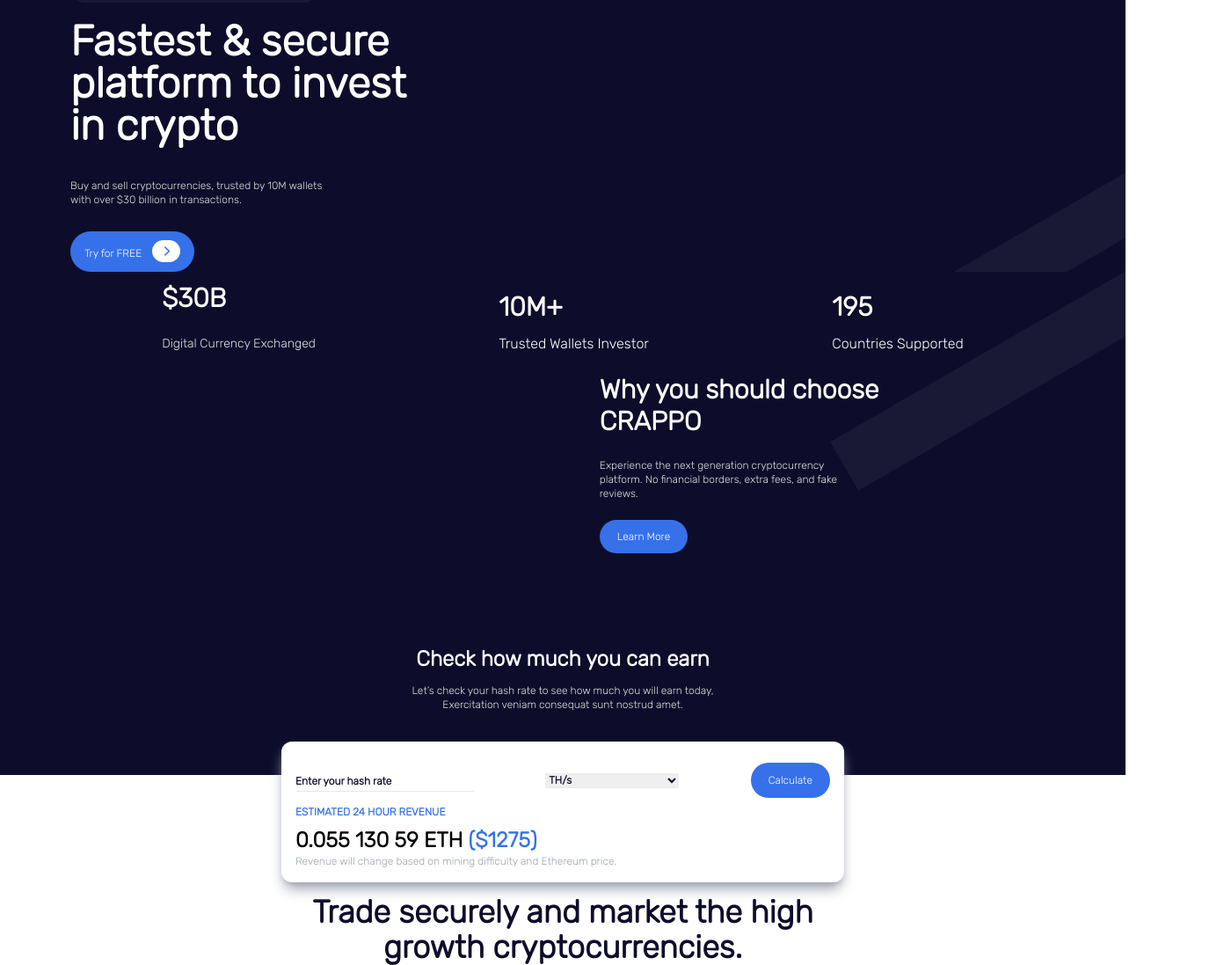
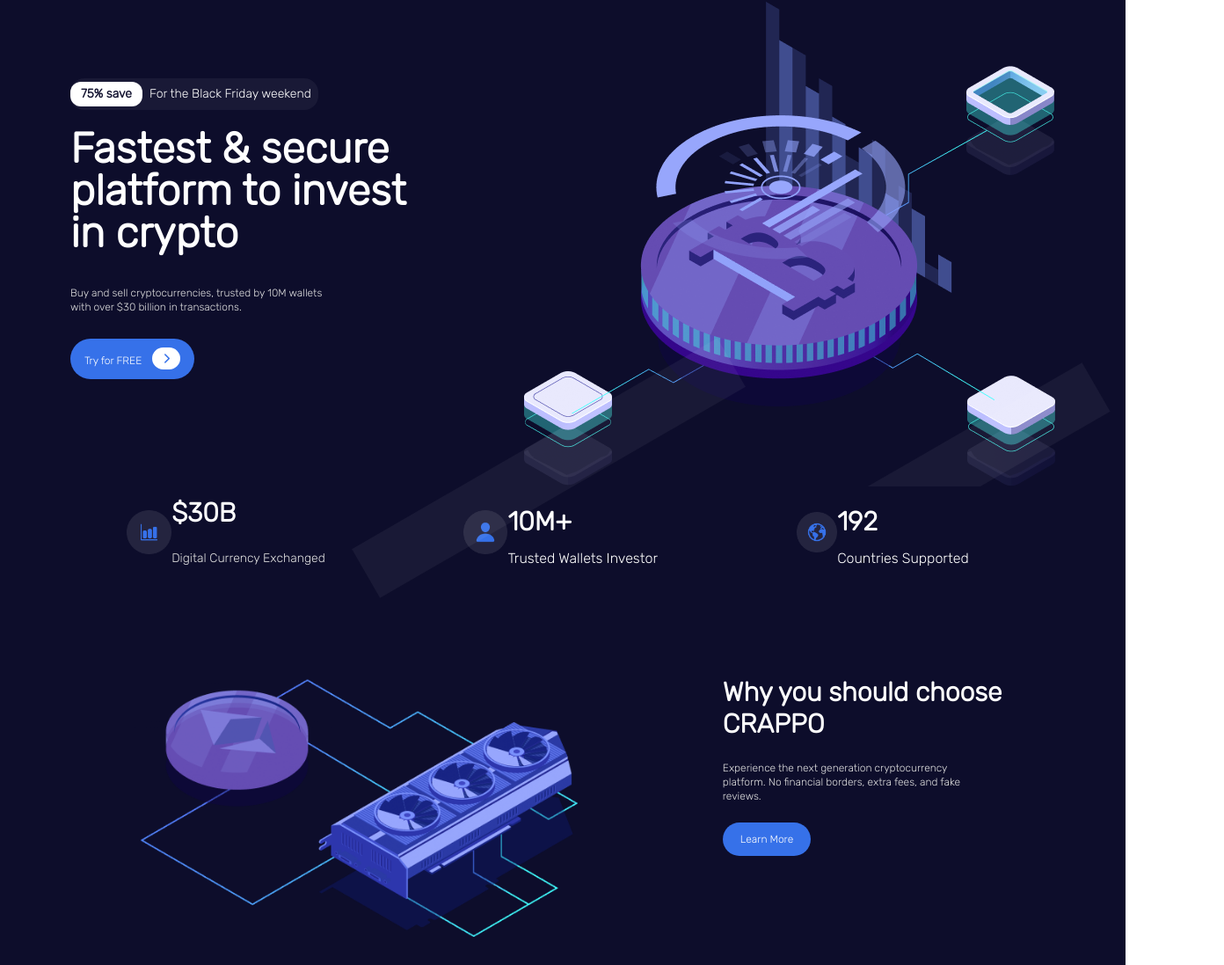
Before and after one commit to onifadjosh/Crypto-webpage, a website: page index.html in a window 1280 px wide. Shown: the part 93-1190 px from the top of the page at 88% size, 1392 px wide, since content can reach past the window. Drawn offline with nearby package versions, Linux system fonts and the light colour scheme; files that its build step writes are made by us from their sources; the site is published under a folder, as on GitHub Pages, so addresses that start at the root find nothing.

Commit message:
changing directories

```diff
--- a/index.html
+++ b/index.html
@@ -65,7 +65,7 @@
 
 
             <div class="relative">
-                <img src="/images/Illustration1.png"  alt="" srcset="" class="md:block">
+                <img src="images/Illustration1.png"  alt="" srcset="" class="md:block">
                 <div class=" image-extension hidden lg:block bg-faded-white top-2/4 absolute z-30 "></div>
                 <div class=" image-extension2 hidden lg:block bg-faded-white top-2/4 absolute  "></div>
             </div>
@@ -80,7 +80,7 @@
         <div class="flex  flex-col md:flex-row justify-around">
             <div class="flex items-center justify-start">
 
-                <img src="/images/Icon1.png" class="max-w-[20%]" alt="" srcset="">
+                <img src="images/Icon1.png" class="max-w-[20%]" alt="" srcset="">
                 <div>
 
                     <Span class="text-lg font-semibold lg:text-3xl lg:font-black py-3 flex">$<h1 id="count1" >30</h1>B</Span>
@@ -90,7 +90,7 @@
 
             <div class="flex items-center justify-start">
 
-                <img src="/images/Icon2.png" class="max-w-[20%]" alt="" srcset="">
+                <img src="images/Icon2.png" class="max-w-[20%]" alt="" srcset="">
                 <div>
 
                    <Span class="text-lg font-semibold lg:text-3xl lg:font-black py-3 flex"><h1 id="count2" >10</h1>M+</Span>
@@ -100,7 +100,7 @@
 
             <div class="flex items-center justify-start">
 
-                <img src="/images/Icon3.png" class="max-w-[20%]" alt="" srcset="">
+                <img src="images/Icon3.png" class="max-w-[20%]" alt="" srcset="">
                 <div>
 
                     <h1 id="count3" class="text-lg font-semibold lg:text-3xl lg:font-black py-3">195</h1>
@@ -110,7 +110,7 @@
         </div>
 
         <div class="flex items-center flex-wrap justify-around pb-28 ">
-            <img src="/images/Illustration2.png" class=" max-w-[100%]  md:max-w-[50%]"  alt="" srcset="">
+            <img src="images/Illustration2.png" class=" max-w-[100%]  md:max-w-[50%]"  alt="" srcset="">
             <div >
                 <h1 class="text-lg font-semibold lg:text-3xl lg:font-black py-3">Why you should choose <br>CRAPPO</h1>
                 <p class="text-xs text-[#E0E0E0] py-3 mb-4">
@@ -257,7 +257,7 @@
                 <a href="#" class="text-xs bg-seccol px-5 py-3 rounded-3xl hover:bg-transparent hover:border hover:text-seccol ">Learn More</a>
             </div>
 
-            <img src="/images/Table.png" class="max-w-[100%] md:max-w-[60%] px-2" alt="" srcset="">
+            <img src="images/Table.png" class="max-w-[100%] md:max-w-[60%] px-2" alt="" srcset="">
         </div>
     </section>
 
@@ -279,8 +279,8 @@
                     <a href="#" class="text-xs text-primcol font-semibold bg-white px-5 py-3 rounded-3xl hover:bg-transparent hover:border hover:text-white ">Subscribe</a>
                 </form>
 
-                <img src="/images/ethereumVector.png" class="absolute top-0" alt="" srcset="">
-                <img src="/images/bitcoinVector.png" class="absolute right-0 bottom-0 max-w-xs" alt="" srcset="">
+                <img src="images/ethereumVector.png" class="absolute top-0" alt="" srcset="">
+                <img src="images/bitcoinVector.png" class="absolute right-0 bottom-0 max-w-xs" alt="" srcset="">
 
             </div>
             <div class=" image-extension3 hidden md:block  bg-gradient-to-bl from-white to-white opacity-25 top-2/4 absolute z-20 "></div>
@@ -346,5 +346,5 @@
 
     </section>
 </body>
-<script src="/src/scripts.js"></script>
+<script src="src/scripts.js"></script>
 </html>
```
